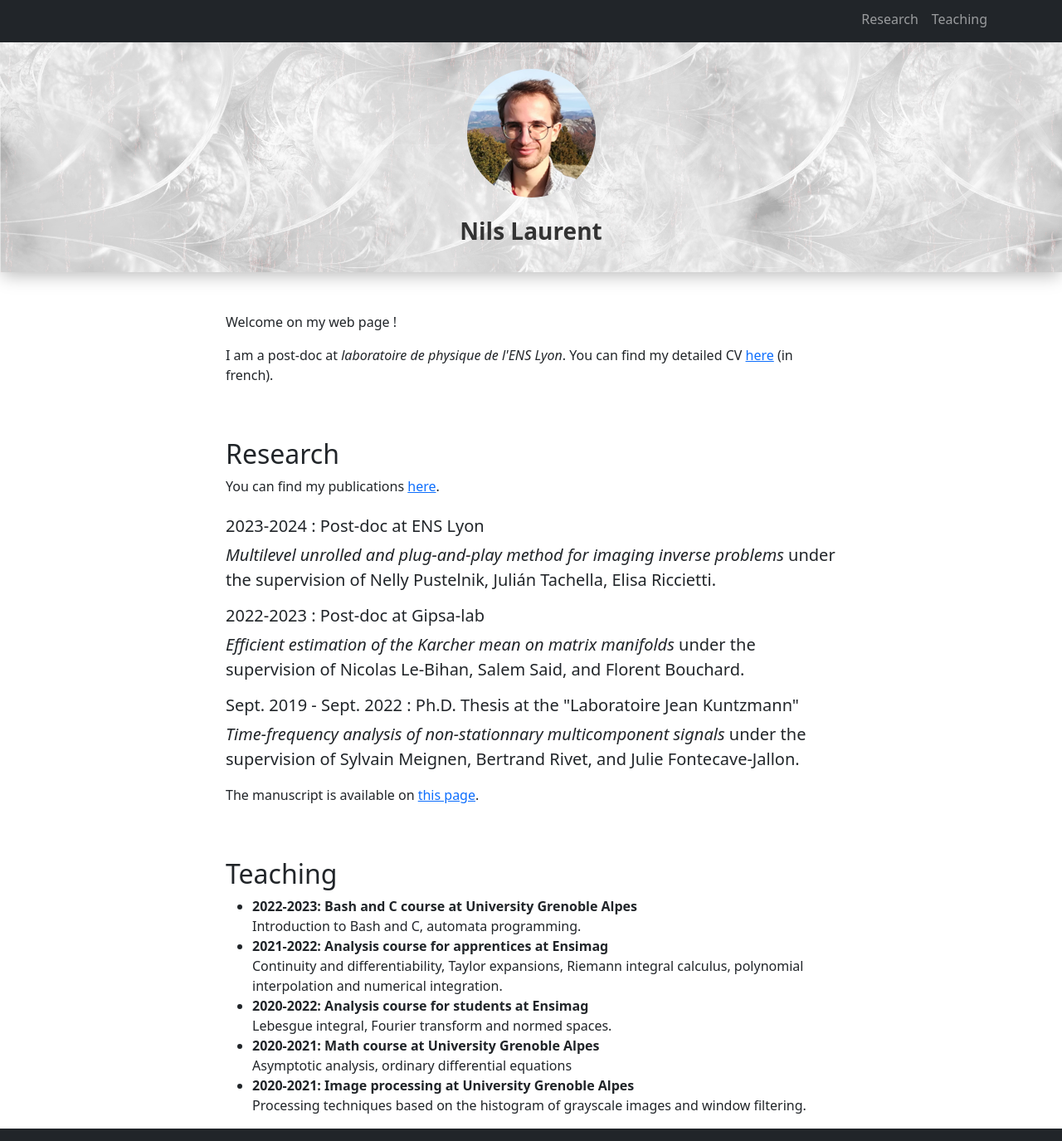
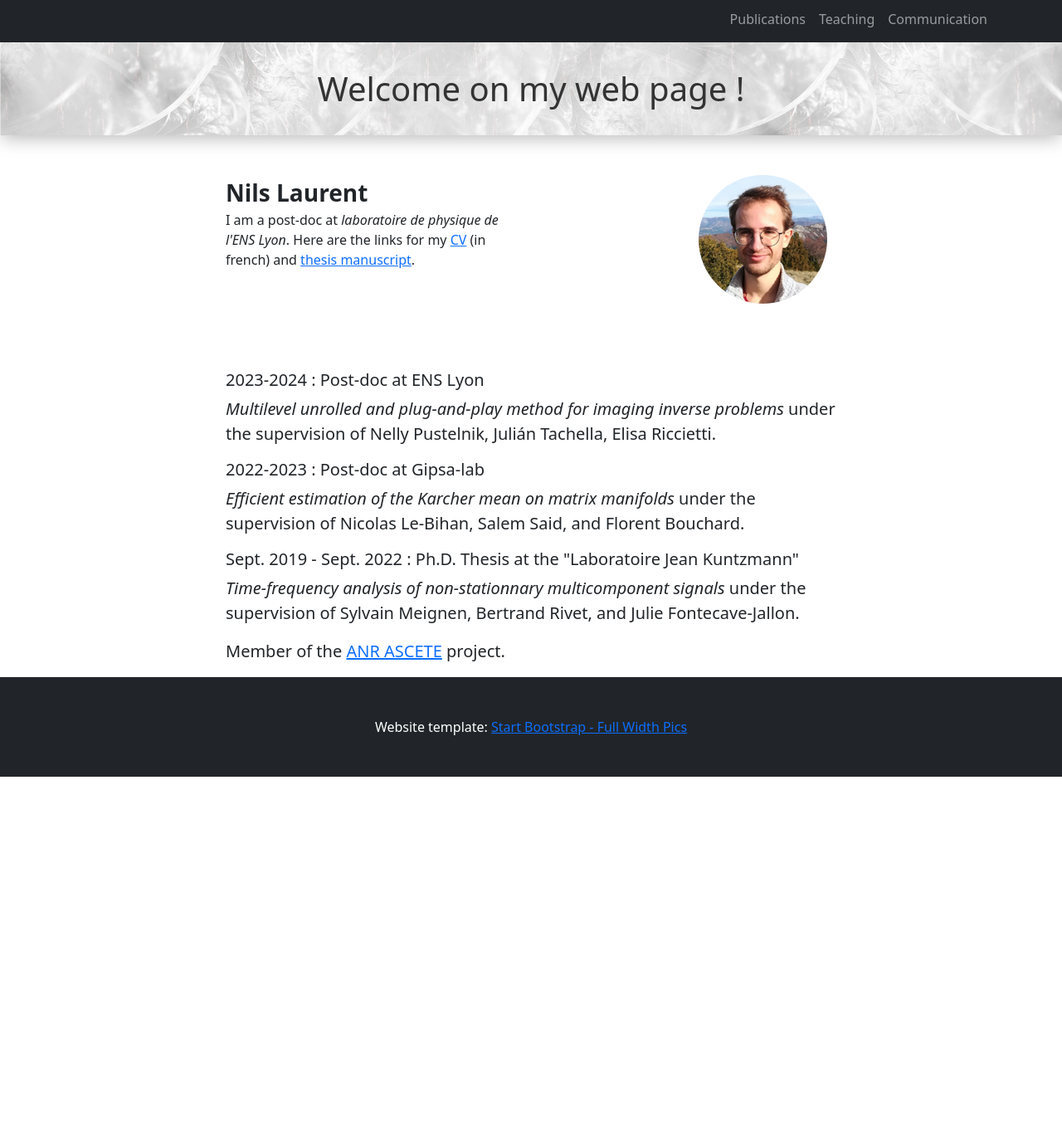
Before and after one commit to Nils-Laurent/Nils-Laurent.github.io, a plain HTML site: page index.html in a window 1280 px wide. Shown: the part 5-1380 px from the top of the page at 83% size. After the commit the page ends 941 px from the top, so only its background shows below. Drawn offline with nearby package versions, Linux system fonts and the light colour scheme.

Commit message:
add missing content for previous commit

```diff
--- a/index.html
+++ b/index.html
@@ -20,25 +20,30 @@
                 <button class="navbar-toggler" type="button" data-bs-toggle="collapse" data-bs-target="#navbarSupportedContent" aria-controls="navbarSupportedContent" aria-expanded="false" aria-label="Toggle navigation"><span class="navbar-toggler-icon"></span></button>
                 <div class="collapse navbar-collapse" id="navbarSupportedContent">
                     <ul class="navbar-nav ms-auto mb-2 mb-lg-0">
-                        <li class="nav-item"><a class="nav-link" href="#research">Research</a></li>
-                        <li class="nav-item"><a class="nav-link" href="#teaching">Teaching</a></li>
+                        <li class="nav-item"><a class="nav-link" href="publi.html">Publications</a></li>
+                        <li class="nav-item"><a class="nav-link" href="teaching.html">Teaching</a></li>
+                        <li class="nav-item"><a class="nav-link" href="comm_sci.html">Communication</a></li>
                     </ul>
                 </div>
             </div>
         </nav>
         <header class="py-3 bg-image-full header-img">
             <div class="text-center my-3">
-                <img class="img-fluid rounded-circle mb-4" src="./assets/prof_pic.png" alt="...">
-                <h1 class="fs-3 fw-bolder">Nils Laurent</h1>
+                <h1>Welcome on my web page !</h1>
             </div>
         </header>
         <!-- Content section-->
         <div class="pt-4">
             <div class="container mt-4">
                 <div class="row justify-content-center">
-                    <div class="col-lg-8">
-                        <p>Welcome on my web page !</p>
-                        <p>I am a post-doc at <cite>laboratoire de physique de l'ENS Lyon</cite>. You can find my detailed CV <a href="./assets/CV/CV_fr.pdf" target="_blank">here</a> (in french).</p>
+                    <div class="col-lg-4">
+                        <strong class="fs-3 fw-bolder">Nils Laurent</strong>
+                        <p>I am a post-doc at <cite>laboratoire de physique de l'ENS Lyon</cite>. Here are the links for my <a href="./assets/CV/CV_fr.pdf" target="_blank">CV</a> (in french) and <a href="https://www.theses.fr/s226253" target="_blank">thesis manuscript</a>.</p>
+                    </div>
+                    <div class="col-lg-2">
+                    </div>
+                    <div class="col-lg-2">
+                        <img class="img-fluid rounded-circle mb-4" src="./assets/prof_pic.png" alt="picture">
                     </div>
                 </div>
             </div>
@@ -47,10 +52,6 @@
         <section class="pt-4">
             <div class="container mt-4">
                 <div class="row justify-content-center">
-                    <div class="col-lg-8">
-                        <h2 id="research">Research</h2>
-                        <p>You can find my publications <a href="publi.html">here</a>.</p>
-                    </div>
                     <div class="col-lg-8 mt-2">
                         <h5>2023-2024 : Post-doc at ENS Lyon</h5>
                         <p class="lead"><em>Multilevel unrolled and plug-and-play method for imaging inverse problems</em> under the supervision of <strong>Nelly Pustelnik</strong>, <strong>Julián Tachella</strong>, <strong>Elisa Riccietti</strong>.</p>
@@ -58,39 +59,7 @@
                         <p class="lead"><em>Efficient estimation of the Karcher mean on matrix manifolds</em> under the supervision of <strong>Nicolas Le-Bihan</strong>, <strong>Salem Said</strong>, and <strong>Florent Bouchard</strong>.</p>
                         <h5>Sept. 2019 - Sept. 2022 : Ph.D. Thesis at the "Laboratoire Jean Kuntzmann"</h5>
                         <p class="lead"><em>Time-frequency analysis of non-stationnary multicomponent signals</em> under the supervision of <strong>Sylvain Meignen</strong>, <strong>Bertrand Rivet</strong>, and <strong>Julie Fontecave-Jallon</strong>.</p>
-                        <p>The manuscript is available on <a href="https://www.theses.fr/s226253" target="_blank">this page</a>.</p>
-                    </div>
-                </div>
-            </div>
-        </section>
-        <!-- Content section-->
-        <section class="pt-4">
-            <div class="container mt-4">
-                <div class="row justify-content-center">
-                    <div class="col-lg-8">
-                        <h2 id="teaching">Teaching</h2>
-                        <ul>
-                            <li>
-                                    <strong>2022-2023: Bash and C course at University Grenoble Alpes</strong>
-                                    <p class="mb-0">Introduction to Bash and C, automata programming.</p>
-                            </li>
-                            <li>
-                                    <strong>2021-2022: Analysis course for apprentices at Ensimag</strong>
-                                    <p class="mb-0">Continuity and differentiability, Taylor expansions, Riemann integral calculus, polynomial interpolation and numerical integration.</p>
-                            </li>
-                            <li>
-                                    <strong>2020-2022: Analysis course for students at Ensimag</strong>
-                                    <p class="mb-0">Lebesgue integral, Fourier transform and normed spaces.</p>
-                            </li>
-                            <li>
-                                    <strong>2020-2021: Math course at University Grenoble Alpes</strong>
-                                    <p class="mb-0">Asymptotic analysis, ordinary differential equations</p>
-                            </li>
-                            <li>
-                                    <strong>2020-2021: Image processing at University Grenoble Alpes</strong>
-                                    <p class="mb-0">Processing techniques based on the histogram of grayscale images and window filtering.</p>
-                            </li>
-                        </ul>
+                        <p class="lead">Member of the <a target="_blank" href="https://ascete.imag.fr/">ANR ASCETE</a> project.</p>
                     </div>
                 </div>
             </div>
```
Also changed, not shown: publi.html (+8 -2 lines).
